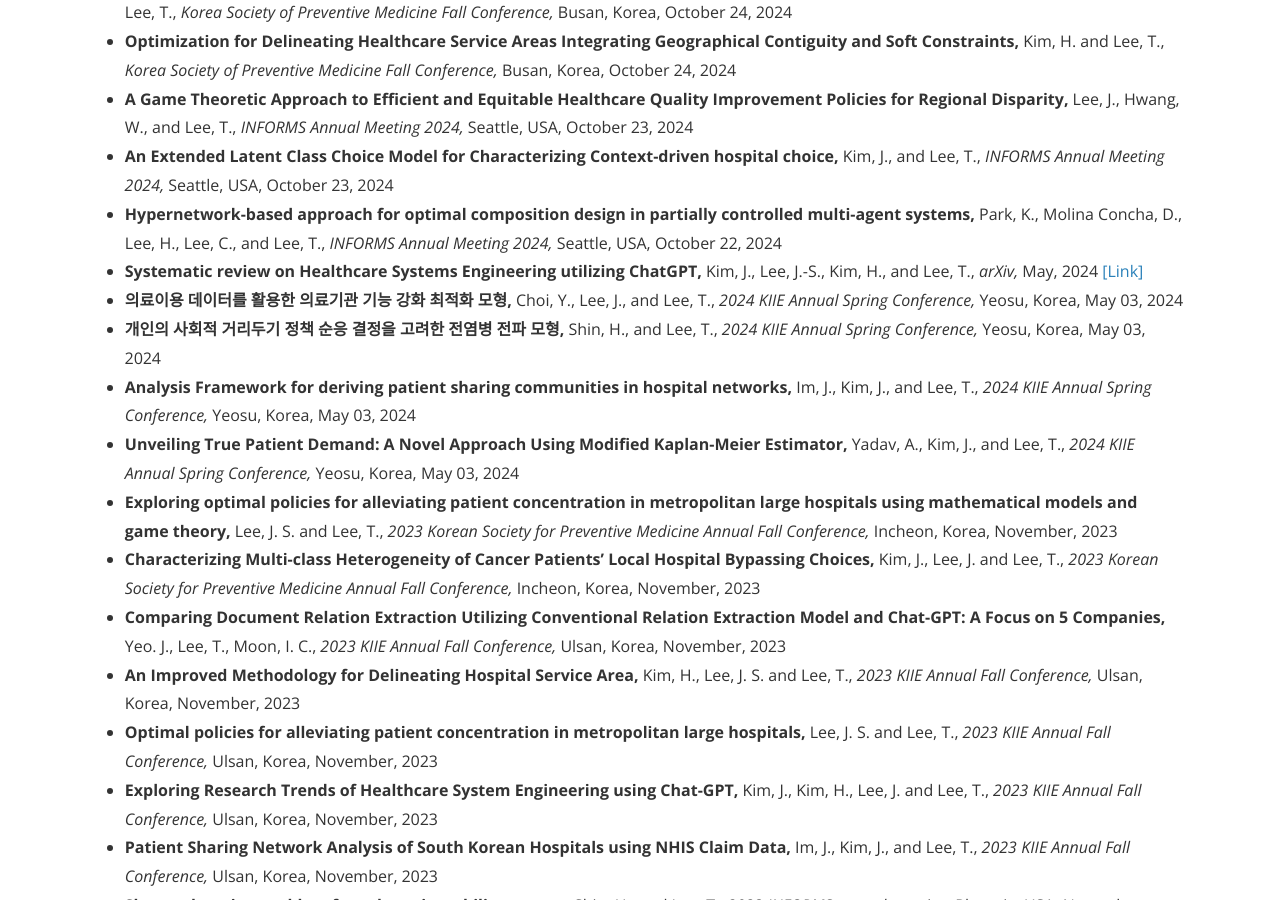
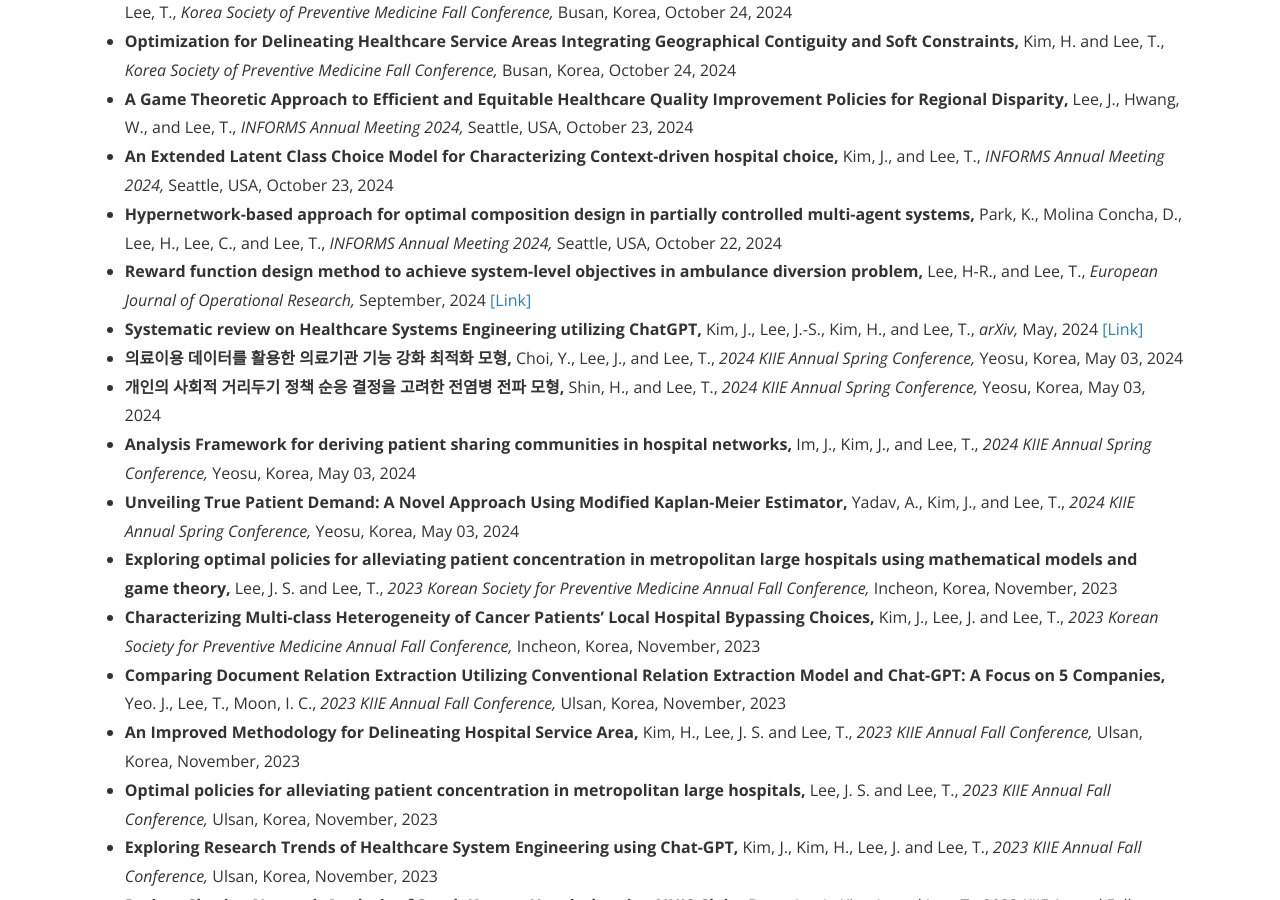
Before and after one commit to CSDlab-KAIST/csdlab-kaist.github.io, a Jekyll site: the page built from publications.html, in a window 1280 px wide and 900 px high, scrolled down 560 px. Built offline with Jekyll 4.4.1, drawn with Linux system fonts in a browser that asks for light colours; nearby versions of some CDN libraries.

Commit message:
Update publications.yml

```diff
--- a/_data/publications.yml
+++ b/_data/publications.yml
@@ -2542,3 +2542,19 @@ papers:
         url:
     award: ""
     link: ""
+
+
+  - title: "Reward function design method to achieve system-level objectives in ambulance diversion problem"
+    author: "Lee, H-R., and Lee, T."
+    venue: "European Journal of Operational Research"
+    month: September
+    year: 2024
+    yearS: 2024.0916
+    location:
+    topics:
+    type: journal
+    materials:
+      - label:
+        url:
+    award: ""
+    link: "https://doi.org/10.1016/j.ejor.2024.04.033"
```
